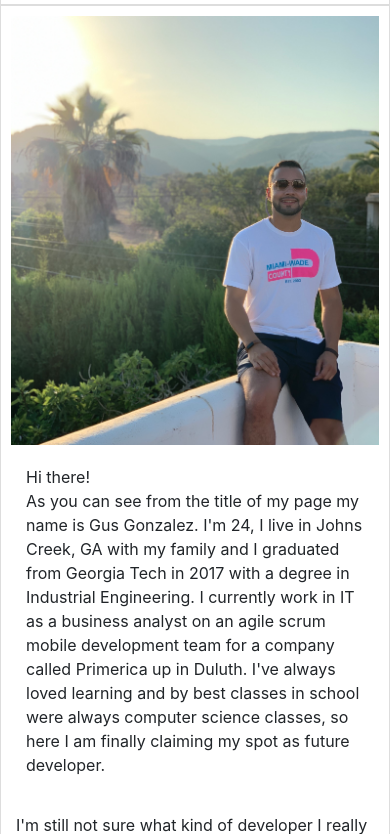
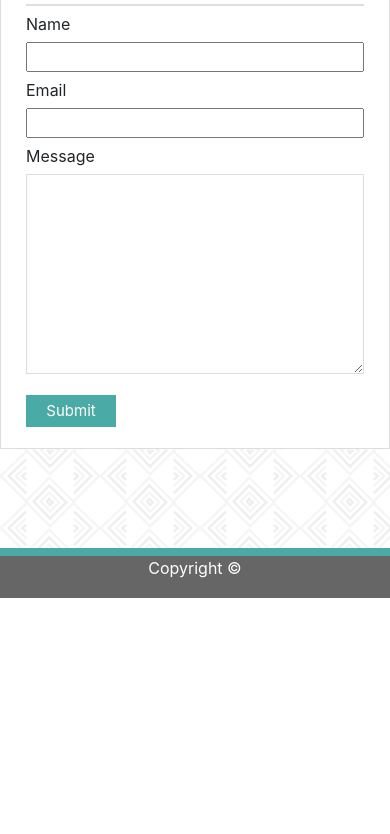
Before and after one commit to gusgonz/HW2-Responsive-Portfolio, a plain HTML site: page contact.html in a window 390 px wide. Shown: the part 246-1080 px from the top of the page. After the commit the page ends 844 px from the top, so only its background shows below. Drawn offline with nearby package versions, Linux system fonts and the light colour scheme.

Commit message:
completed contact page and added to my media query for sm size screen. last thing left is updating readme and portfolio

```diff
--- a/Assets/CSS/style.css
+++ b/Assets/CSS/style.css
@@ -24,6 +24,11 @@ body {
 @media screen and (max-width: 768px) {
     .full-width-mobile {
         padding: 0px;
+        text-align: center;
+    }
+    .center-mobile {
+        padding: 0px;
+        margin: 0 auto;
     }
 
 }
@@ -59,6 +64,7 @@ ul li a {
     padding: 15px 15px;
     border-bottom: solid 2px #dddddd;
     font-family: 'Georgia', Times, 'Times New Roman', serif;
+    margin: 0px 10px;
 }
 
 #mepic, p {
@@ -79,3 +85,39 @@ ul li a {
 span {
     padding-top: 20px;
 }
+
+.input {
+    width: 100%;
+    height: 30px;
+    /* margin: 6px 10px; */
+    color: #777777;
+    font-size: 15px;
+    padding-left: 10px;
+}
+
+#msg {
+    height: 200px;
+    width: 100%;
+    overflow: auto;
+    /* margin: 6px 10px; */
+    font-family: 'Arial', 'Helvetica Neue', Helvetica, sans-serif;
+    color: #777777;
+    font-size: 15px;
+    padding: 5px 10px;
+    border-color: #dddddd;
+}
+
+.submit {
+    background-color: #4aaaa5;
+    border: none;
+    color: white;
+    width: 90px;
+    height: 32px;
+    margin-top: 15px;
+    margin-bottom: 15px;
+    font-size: 15px;
+}
+
+.contact-line {
+    margin: 6px 10px;
+}
--- a/contact.html
+++ b/contact.html
@@ -19,6 +19,7 @@
             </div>
 
 
+            <div class="center-mobile" >
                 <ul class="nav col-md-auto">
                     <li class="nav-item">
                         <a class="nav-link" href="index.html" id="nav1">About</a>
@@ -30,31 +31,42 @@
                         <a class="nav-link" href="contact.html" id="nav3">Contact</a>
                     </li>
                 </ul>
+            </div>
         </nav>
     </div>
 
     <div class="container" id="section">
+
         <div class="row" id="title">
             <h1 id="aboutme">Contact</h1>
         </div>
 
-        <div class="row" id="content">
-
-
-            <img class="col-md-4" id="mepic" src="Assets/Images/gus.JPG" alt="A picture of me will be here">
-
-
-            <div class="col-md-8">
-
-
-                <p>Hi there! <br> As you can see from the title of my page my name is Gus Gonzalez. I'm 24, I live in Johns Creek, GA with my family and I graduated from Georgia Tech in 2017 with a degree in Industrial Engineering. I currently work in IT as a business analyst on an agile scrum mobile development team for a company called Primerica up in Duluth. I've always loved learning and by best classes in school were always computer science classes, so here I am finally claiming my spot as future developer. </p>
-            </div>
+        <div class="row contact-line" id="">
+            Name
         </div>
 
-        <div>
-            <div class="row">
-                <p class="col-md-auto">I'm still not sure what kind of developer I really want to work as, but I'm extremely interested in backend technologies like AWS and other cloud technologies. I'm very excited to be in this class and have loved it so far! My goal for the class is to be considered one of the top students in the class (I know it's not a competition, but you know what I mean).</p>
+        <div class="row contact-line" id="">
+            <input type="text" class="input">
         </div>
+
+        <div class="row contact-line" id="">
+            Email
+        </div>
+
+        <div class="row contact-line" id="">
+            <input type="text" class="input">
+        </div>
+
+        <div class="row contact-line" id="">
+            Message
+        </div>
+
+        <div class="row contact-line" id="">
+            <textarea type="text" id="msg"></textarea>
+        </div>
+
+        <div class="row contact-line" id="">
+            <input type="submit" class="submit">
         </div>
 
     </div>
```
Also changed, not shown: index.html (+2 -1 lines), portfolio.html (+2 -0 lines). Lines whose indentation alone changed are shown as unchanged.
